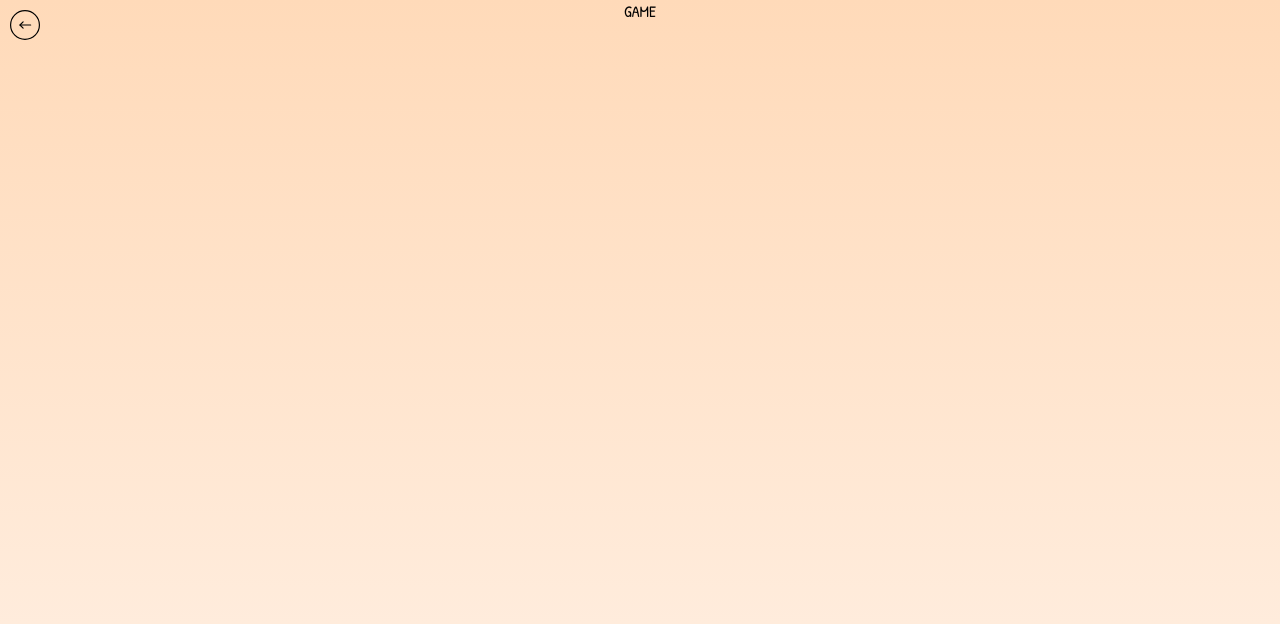
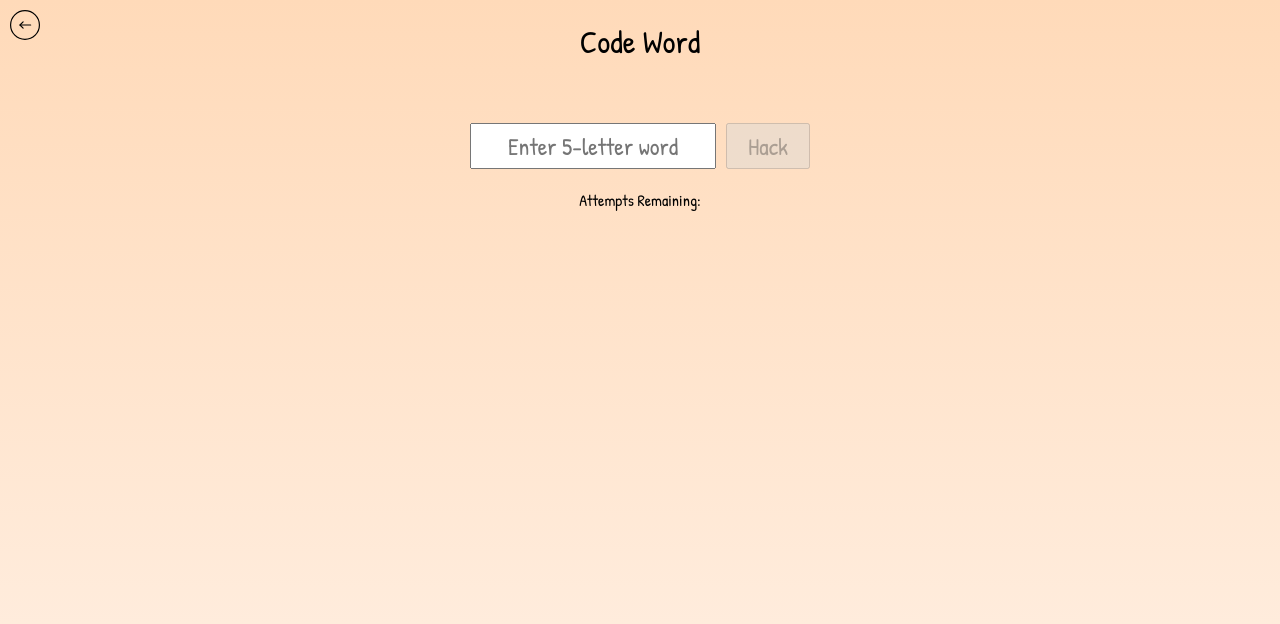
Before and after one commit to joseph-johnson27001/game-world, a Vue app: page /code-word/game in a window 1280 px wide. Shown: the top 624 px of the page. Built offline with nearby package versions, Linux system fonts and the light colour scheme.

Commit message:
Initial game functionality

```diff
--- a/src/store/modules/codeWord.js
+++ b/src/store/modules/codeWord.js
@@ -2,13 +2,14 @@
 const state = {
   selectedDifficulty: "easy",
   selectedTime: "none",
+  selectedWord: "",
   currentWord: "",
-  attempts: 0,
+  attempts: 5,
   maxAttempts: 5,
   wordLists: {
-    easy: ["apple", "house", "table", "chair", "water"],
-    medium: ["laptop", "school", "purple", "planet", "driver"],
-    hard: ["crypto", "matrix", "zygote", "glyphs", "quartz"],
+    easy: ["apple", "chair", "water", "table", "bread"],
+    medium: ["laptop", "plant", "drive", "score", "world"],
+    hard: ["crypt", "matrix", "glyph", "quartz", "zesty"],
   },
 };
 
@@ -35,22 +36,21 @@ const mutations = {
   resetAttempts(state) {
     state.attempts = 0;
   },
+  decrementAttempts(state) {
+    if (state.attempts < state.maxAttempts) {
+      state.attempts += 1;
+    }
+  },
 };
 
 const actions = {
   startGame({ commit, state }) {
-    // Get the word list based on the selected difficulty
-    const wordList = state.wordLists[state.selectedDifficulty];
+    // Access the word list based on the selected difficulty
+    const words = state.wordLists[state.selectedDifficulty];
+    const randomWord = words[Math.floor(Math.random() * words.length)];
+    commit("setCurrentWord", randomWord);
+  },
 
-    // Select a random word from the appropriate word list
-    const randomWord = wordList[Math.floor(Math.random() * wordList.length)];
-
-    // Commit the chosen word to the state
-    commit("setCurrentWord", randomWord);
-
-    // Reset attempts
-    commit("resetAttempts");
-  },
   updateDifficulty({ commit }, difficulty) {
     commit("setSelectedDifficulty", difficulty);
   },
@@ -62,6 +62,9 @@ const actions = {
       commit("incrementAttempts");
     }
   },
+  decreaseAttempts({ commit }) {
+    commit("decrementAttempts");
+  },
 };
 
 export default {
--- a/src/views/CodeWord/CodeWordCategories.vue
+++ b/src/views/CodeWord/CodeWordCategories.vue
@@ -1,7 +1,7 @@
 <template>
   <div class="codeword-categories">
     <div class="heading-container">
-      <h1>Select Difficulty and Time</h1>
+      <h1>Game Settings</h1>
     </div>
 
     <!-- Difficulty Selection -->
--- a/src/views/CodeWord/CodeWordGame.vue
+++ b/src/views/CodeWord/CodeWordGame.vue
@@ -1 +1,195 @@
-<template>GAME</template>
+<template>
+  <div :class="gameClass">
+    <!-- Heading -->
+    <div class="heading-container">
+      <h1>Code Word</h1>
+    </div>
+
+    <!-- Display the hidden word (with correct guesses revealed) -->
+    <div class="word-display">
+      <span
+        v-for="(letter, index) in displayedWord"
+        :key="index"
+        class="letter"
+      >
+        {{ letter }}
+      </span>
+    </div>
+
+    <!-- Display previous guesses -->
+    <div class="guesses-container">
+      <div v-for="(guess, index) in guesses" :key="index" class="guess-row">
+        <span
+          v-for="(letter, letterIndex) in guess.word"
+          :key="letterIndex"
+          :class="
+            getLetterClass(guess.word[letterIndex], letterIndex, guess.feedback)
+          "
+          class="letter"
+        >
+          {{ letter }}
+        </span>
+      </div>
+    </div>
+
+    <!-- Input for user guesses -->
+    <div class="input-container">
+      <input
+        v-model="currentGuess"
+        maxlength="5"
+        placeholder="Enter 5-letter word"
+        @input="convertToUppercase"
+      />
+      <button @click="handleHack" :disabled="currentGuess.length !== 5">
+        Hack
+      </button>
+    </div>
+
+    <!-- Remaining attempts -->
+    <div class="attempts-container">
+      <p>Attempts Remaining: {{ attemptsLeft }}</p>
+    </div>
+  </div>
+</template>
+
+<script>
+import { mapState, mapGetters, mapActions } from "vuex";
+
+export default {
+  data() {
+    return {
+      currentGuess: "",
+      selectedWord: "",
+      guesses: [],
+    };
+  },
+  mounted() {
+    this.selectedWord = this.getCurrentWord.toUpperCase();
+  },
+  computed: {
+    ...mapState("codeWord", ["selectedWord", "attemptsLeft"]),
+    ...mapGetters("codeWord", ["getCurrentWord"]),
+
+    displayedWord() {
+      const word = this.selectedWord || "";
+      return word.split("").map((letter, index) => {
+        const correctGuess = this.guesses.find(
+          (guess) => guess.feedback[index] === "correct"
+        );
+        return correctGuess ? correctGuess.word[index] : "*";
+      });
+    },
+
+    gameClass() {
+      if (this.attemptsLeft === 5) return "green-background";
+      if (this.attemptsLeft === 3 || this.attemptsLeft === 4)
+        return "yellow-background";
+      return "red-background";
+    },
+  },
+
+  methods: {
+    ...mapActions("codeWord", ["decreaseAttempts"]),
+
+    handleHack() {
+      if (this.currentGuess.length === 5) {
+        const feedback = this.getFeedback(this.currentGuess);
+        this.guesses.push({ word: this.currentGuess, feedback });
+
+        this.currentGuess = "";
+        this.decreaseAttempts();
+      }
+    },
+
+    convertToUppercase() {
+      this.currentGuess = this.currentGuess.toUpperCase(); // Convert to uppercase
+    },
+
+    getFeedback(guess) {
+      const feedback = [];
+
+      guess.split("").forEach((letter, index) => {
+        if (letter === this.selectedWord[index]) {
+          feedback.push("correct");
+        } else if (this.selectedWord.includes(letter)) {
+          feedback.push("wrong-position");
+        } else {
+          feedback.push("incorrect");
+        }
+      });
+
+      return feedback;
+    },
+
+    getLetterClass(letter, index, feedback) {
+      if (feedback[index] === "correct") return "correct-letter";
+      if (feedback[index] === "wrong-position") return "wrong-position-letter";
+      return "incorrect-letter";
+    },
+  },
+};
+</script>
+
+<style scoped>
+.word-display {
+  display: flex;
+  justify-content: center;
+  margin: 20px 0;
+}
+
+.letter {
+  font-size: 2em;
+  margin: 0 5px;
+  border-bottom: 2px solid black;
+  width: 40px;
+  text-align: center;
+}
+
+.guesses-container {
+  margin-top: 20px;
+}
+
+.guess-row {
+  display: flex;
+  justify-content: center;
+  margin-bottom: 10px;
+}
+
+.correct-letter {
+  background-color: #28a745;
+  color: white;
+}
+
+.wrong-position-letter {
+  background-color: #ffc107;
+  color: black;
+}
+
+.incorrect-letter {
+  background-color: transparent;
+  color: black;
+}
+
+.input-container {
+  display: flex;
+  justify-content: center;
+  margin-top: 20px;
+}
+
+input {
+  font-size: 1.5em;
+  padding: 5px;
+  text-align: center;
+  margin-right: 10px;
+}
+
+button {
+  font-size: 1.5em;
+  padding: 5px 20px;
+}
+
+.attempts-container {
+  margin-top: 20px;
+  text-align: center;
+}
+</style>
```
